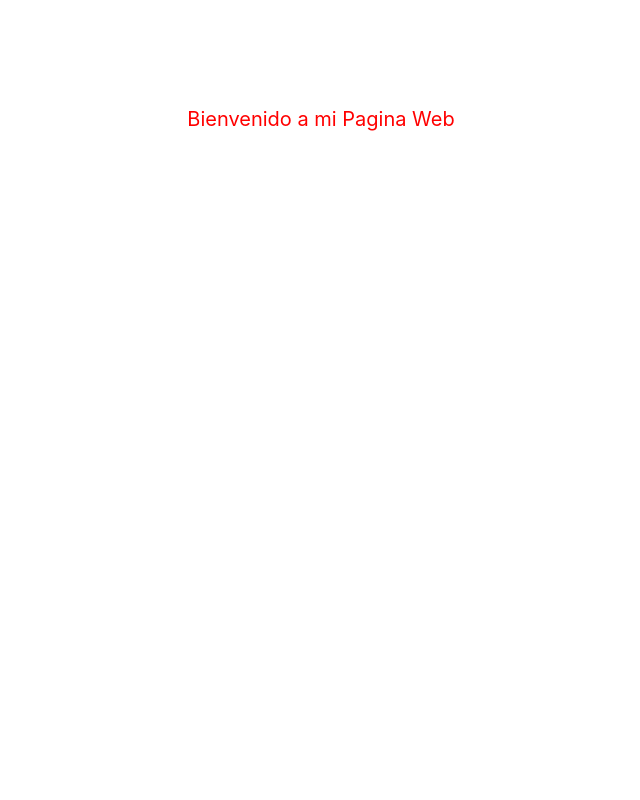
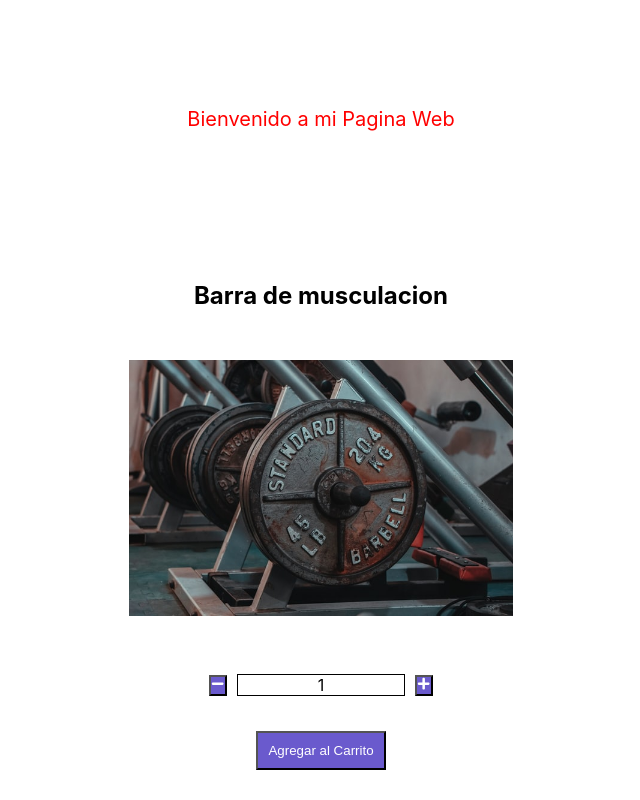
Before and after one commit to Rodrigobernad89/proyecto_react_idea_bernad, a React (Create React App) app: page / in a window 1280 px wide. Shown: the part 309-1109 px from the top of the page, without its empty margins (319-959 px from the left). Before the commit the page ends 800 px from the top, so only its background shows below. Built offline with nearby package versions, Linux system fonts and the light colour scheme.

Commit message:
Hago card de producto con contador usando useState y sus respectivos estilos

```diff
--- a/src/App.css
+++ b/src/App.css
@@ -84,4 +84,42 @@
   color:red;
   font-size: 20px;
   margin-top:150px;
+  margin-bottom:150px;
 }
+
+.tituloProducto{
+  margin-bottom: 50px;
+}
+
+.imagenProducto{
+  margin-bottom: 50px;
+  width:30%;
+}
+
+
+
+.botonSumar{
+  margin:5px;
+  color:white;
+  background-color: slateblue;
+}
+
+.botonRestar{
+  margin:5px;
+  color:white;
+  background-color: slateblue
+}
+
+
+.contador{
+  padding-right:80px;
+  padding-left:80px;
+  border:1px solid black;
+}
+
+.botonAgregar{
+  color:white;
+  background-color: slateblue;
+  margin:30px;
+  padding:10px;
+}
--- a/src/App.js
+++ b/src/App.js
@@ -2,6 +2,7 @@ import logo from './logo.svg';
 import './App.css';
 import NavBar from './components/NavBar';
 import ItemListContainer from './components/ItemListContainer';
+import ItemCount from './components/ItemCount';
 
 
 function App() {
@@ -10,6 +11,7 @@ function App() {
       <NavBar/>
       <h3 className="marca">RB Musculacion</h3>
       <ItemListContainer greeting = "Bienvenido a mi Pagina Web" />
+
     </div>
   );
 }
--- /dev/null
+++ b/src/components/ItemCount.js
@@ -0,0 +1,36 @@
+import React from 'react'
+import {useState} from 'react'
+import barra from '../assets/images/barra.jpg'
+import { FaPlus } from "react-icons/fa";
+import { FaMinus } from "react-icons/fa";
+
+
+
+function ItemCount({stock,initial}) {
+    const [counter, setCounter] = useState(parseInt(initial));
+
+    function handleIncrement(){
+        setCounter(counter >= stock ? stock : counter + 1);
+    }
+
+    function handleDecrement(){
+        setCounter(counter <=0 ? 0 : counter - 1);
+    }
+
+    return (
+        <div>
+            <div>
+            <h2 className="tituloProducto">Barra de musculacion</h2>
+            <img className="imagenProducto" src={barra}/>
+            </div>
+            <button className='botonRestar' onClick={handleDecrement}><FaMinus/></button>
+            <span className="contador">{counter}</span>
+            <button className='botonSumar' onClick={handleIncrement}><FaPlus/></button>
+            <div>
+                <button className="botonAgregar"onClick={()=>{console.log(`Se agrego ${counter} item del producto al carrito`)}}>Agregar al Carrito</button>
+            </div>
+        </div>
+    )
+}
+
+export default ItemCount
--- a/src/components/ItemListContainer.js
+++ b/src/components/ItemListContainer.js
@@ -1,9 +1,11 @@
 import React from 'react'
+import ItemCount from './ItemCount';
 
 function ItemListContainer({greeting}) {
     return (
         <div>
             <p className="bienvenida">{greeting}</p>
+            <ItemCount stock="5" initial="1"/>
         </div>
     )
 }
```
Also changed, not shown: src/assets/images/barra.jpg (added).
